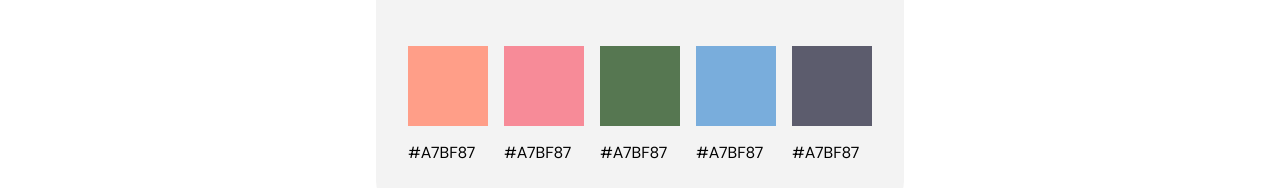
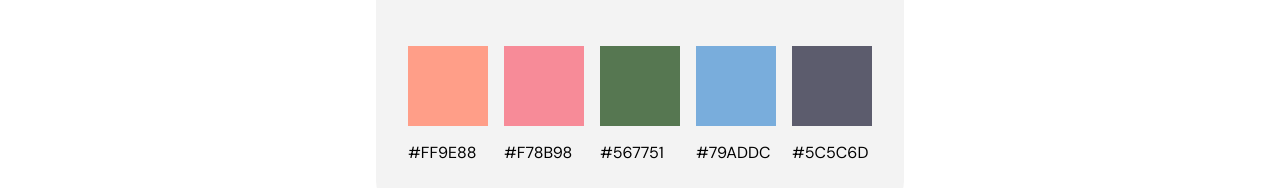
Before and after one commit to ohmaruko/Tranquify-style-guide, a Next.js app: page /graphics in a window 1280 px wide. Shown: the part 612-800 px from the top of the page. Built offline with nearby package versions, Linux system fonts and the light colour scheme.

Commit message:
fix hex code display

```diff
--- a/pages/graphics.js
+++ b/pages/graphics.js
@@ -36,29 +36,23 @@ export default function Home() {
             </p>
           </div>
         </div>
+
         <div className={styles.graphicsContainer}>
   <div className={styles.graphics}>
-            {
-              mascots.map((e, index) => {
-                return (
-                  <Image src={e} width={80} height={100} alt={mascotsAltText[index]} />
-                )
-              })
-            }
+    {mascots.map((e, index) => (
+      <Image key={index} src={e} width={80} height={100} alt={mascotsAltText[index]} />
+    ))}
   </div>
   <div className={styles.graphics}>
-            {
-              colours.map((e) => {
-                return (
-                  <div>
+    {colours.map((e, index) => (
+      <div key={index} className={styles.paletteContainer}>
         <div className={styles.palette} style={{ backgroundColor: e }}></div>
-                    <p>#A7BF87</p>
+        <p>{e}</p>
       </div>
-                )
-              })
-            }
+    ))}
   </div>
 </div>
+
         <div className={styles.description}>
           <div className={styles.category}>
             <p>Icons</p>
```
Lines whose indentation alone changed are shown as unchanged.
